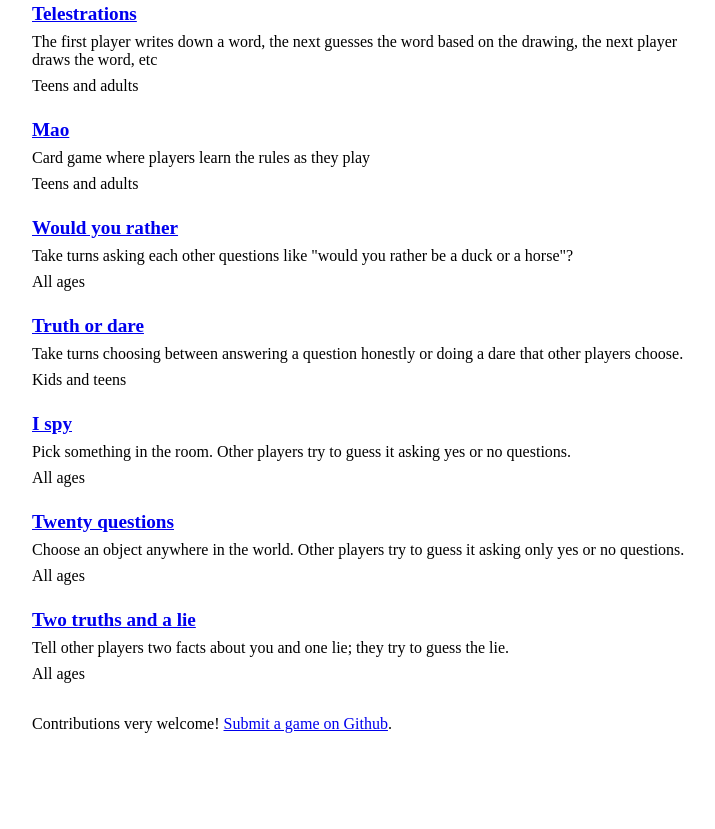
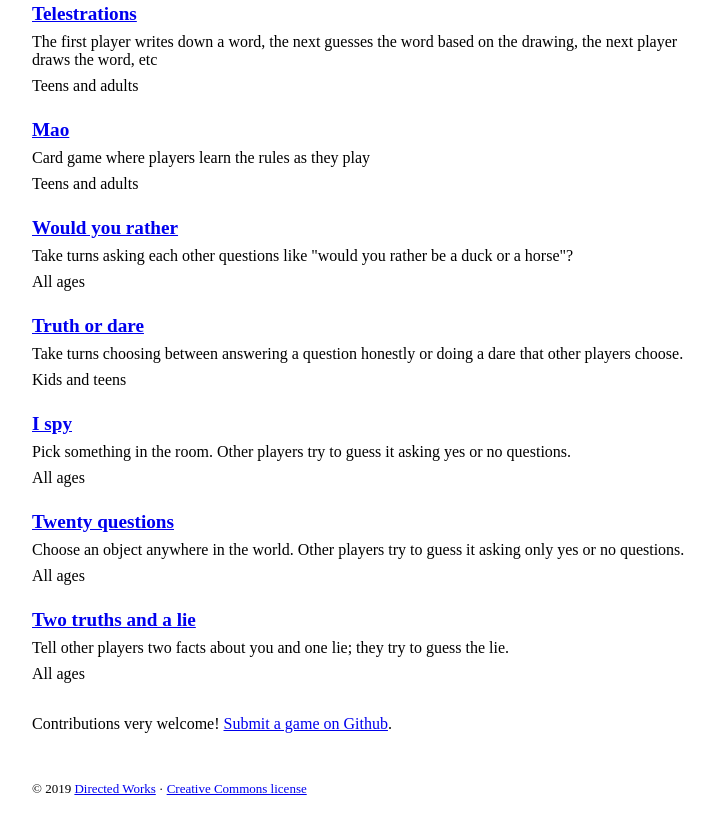
Before and after one commit to sampl/homespun-games, a website: page public/index.html in a window 1280 px wide. Shown: the part 1926-2755 px from the top of the page, without its empty margins (0-715 px from the left). Before the commit the page ends 2699 px from the top, so only its background shows below. Drawn offline with Linux system fonts and the light colour scheme.

Commit message:
footer with copyright and license

```diff
--- a/public/index.html
+++ b/public/index.html
@@ -183,5 +183,15 @@
       <a href="https://github.com/sampl/homespun-games/pulls" target="_blank">Submit a game on Github</a>.
     </p>
 
+    <footer>
+      &copy;
+      <script type="text/javascript">
+        document.write(new Date().getFullYear())
+      </script>
+      <a href="https://directedworks.com/" target="_blank">Directed Works</a>
+      ·
+      <a rel="license" href="http://creativecommons.org/licenses/by-nc-sa/4.0/" target="_blank">Creative Commons license</a>
+    </footer>
+
   </body>
 </html>
--- a/public/style.css
+++ b/public/style.css
@@ -34,3 +34,8 @@
 .game {
   margin: 0 0 1.5rem;
 }
+
+footer {
+  margin: 3rem 0 0;
+  font-size: 13px;
+}
```
